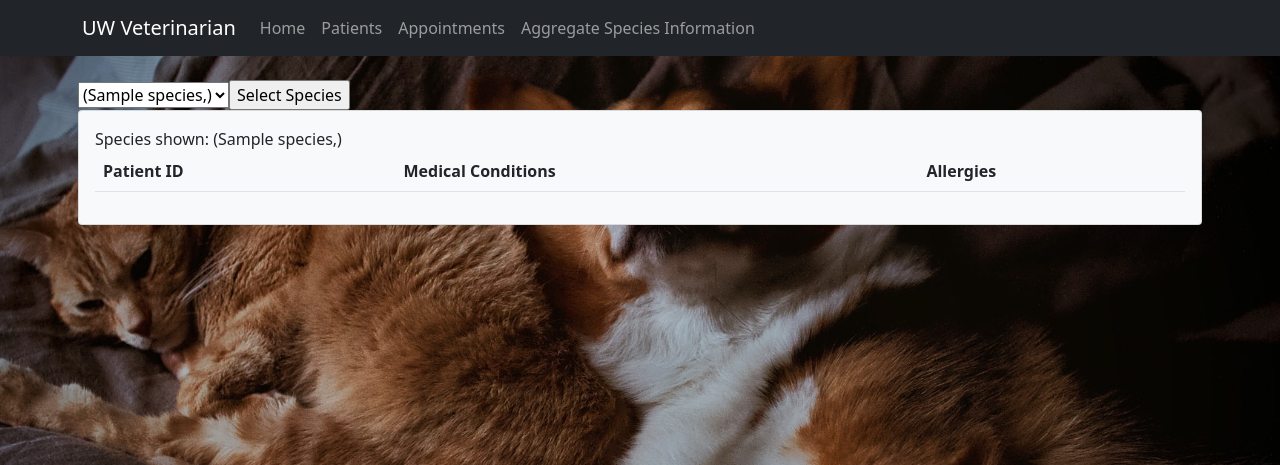
After one commit to rgschmitz1/flask_vet_app, a Flask app: page /aggregate in a window 1280 px wide. The commit adds this page. Shown: the top 465 px of the page. Run offline with Flask 2, Linux system fonts and the light colour scheme; a database or web service that is not in the repository returns one stand-in record (values such as "Sample title"); data that the repository does not hold is empty; some libraries are stand-ins or nearby versions.

Commit message:
added caption to appt and aggregate page

```diff
--- a/app.py
+++ b/app.py
@@ -12,6 +12,7 @@ import forms
 from blueprint.home import home
 from blueprint.patient import patient
 from blueprint.appointment import appointment
+from blueprint.aggregate import aggregate
 
 app = Flask(__name__)
 app.config.from_object('config.Config')
@@ -19,6 +20,7 @@ app.config.from_object('config.Config')
 app.register_blueprint(home)
 app.register_blueprint(patient)
 app.register_blueprint(appointment)
+app.register_blueprint(aggregate)
 
 if __name__ == "__main__":
     app.run(host='0.0.0.0', port=5000)
--- /dev/null
+++ b/blueprint/aggregate.py
@@ -0,0 +1,57 @@
+#!/usr/bin/env python3
+# -*- coding: utf-8 -*-
+"""
+Created on Tue May 17 20:02:19 2022
+
+@author: Danielle Lambion
+
+Back-end functionality and queries for aggregate species information
+"""
+from flask import (
+    Blueprint,
+    redirect,
+    render_template,
+    request
+)
+#from forms import InsertAppointment
+from postgres import postgres
+
+aggregate = Blueprint('aggregate', __name__)
+
+@aggregate.route('/aggregate', methods=["GET", "POST"])
+def aggregate_info():
+    pg = postgres()
+    species = pg.execute_read_query("SELECT DISTINCT species FROM veterinarian_office.animal")
+    species = [str(s).replace("['", "").replace("']", "") for s in species]
+    curr_species = request.form.get('species')
+    if curr_species is None:
+        curr_species = str(species[0])
+# =============================================================================
+#     conditions = pg.execute_read_query("SELECT DISTINCT medical_condition FROM veterinarian_office.condition "+
+#                                          "INNER JOIN veterinarian_office.animal "+
+#                                          "ON veterinarian_office.condition.pet_id = veterinarian_office.animal.pet_id "+
+#                                          "WHERE species='"+curr_species+"'")
+#     print("CONDITIONS", conditions)
+#
+#     allergies = pg.execute_read_query("SELECT DISTINCT allergy FROM veterinarian_office.allergy "+
+#                                          "INNER JOIN veterinarian_office.animal "+
+#                                          "ON veterinarian_office.allergy.pet_id = veterinarian_office.animal.pet_id "+
+#                                          "WHERE species='"+curr_species+"'")
+# =============================================================================
+
+    medical_info = pg.execute_read_query("WITH PetAllergies AS("+
+                                   "SELECT allergy, A.pet_id FROM veterinarian_office.allergy, veterinarian_office.animal A "+
+                                   "WHERE A.pet_id = veterinarian_office.allergy.pet_id "+
+                                   "AND A.species='"+curr_species+"') "+
+                                   "SELECT DISTINCT * FROM PetAllergies "+
+                                   "INNER JOIN veterinarian_office.condition C "+
+                                   "ON C.pet_id = PetAllergies.pet_id ")
+
+
+# =============================================================================
+#     allergies = [str(s).replace("['", "").replace("']", "") for s in allergies]
+#     conditions = [str(s).replace("['", "").replace("']", "") for s in conditions]
+# =============================================================================
+
+    return render_template('aggregate.html', species=species,
+                           curr_species=curr_species, medical_info=medical_info)
--- /dev/null
+++ b/templates/aggregate.html
@@ -0,0 +1,35 @@
+{% extends "base.html" %}
+{% block title %}Aggregate{% endblock %}
+{% block content %}
+<form action="/aggregate" method="POST">
+    <SELECT name="species">
+        {% for s in species %}
+            <OPTION value={{s}}>{{s}}</option type="submit">
+        {% endfor %}
+        <input type="submit" value="Select Species">
+    </select>
+</form>
+
+<div class="card bg-light p-3">
+    <caption>Species shown: {{curr_species}}</caption>
+	<table id="data" class="table table-striped">
+		<thead>
+			<tr>
+    			<th>Patient ID</th>
+				<th>Medical Conditions</th>
+				<th>Allergies</th>
+			</tr>
+		</thead>
+		<tbody>
+    		{% for info in medical_info %}
+			<tr>
+    			<td>{{ info['pet_id'] }}</td>
+    			<td>{{ info['medical_condition'] }}</td>
+    			<td>{{ info['allergy'] }}</td>
+			</tr>
+			{% endfor %}
+		</tbody>
+	</table>
+</div>
+
+{% endblock %}
--- a/templates/appointment.html
+++ b/templates/appointment.html
@@ -11,6 +11,7 @@
 </form>
 
 <div class="card bg-light p-3">
+    <caption>Patients shown for: Dr. {{curr_vet}}</caption>
 	<table id="data" class="table table-striped">
 		<thead>
 			<tr>
--- a/templates/navbar.html
+++ b/templates/navbar.html
@@ -15,6 +15,9 @@
 				<li class="nav-item">
 					<a class="nav-link" href="/appointment">Appointments</a>
 				</li>
+				<li class="nav-item">
+					<a class="nav-link" href="/aggregate">Aggregate Species Information</a>
+				</li>
 			</ul>
 		</div>
 	</div>
```
Also changed, not shown: blueprint/appointment.py (+5 -2 lines).
